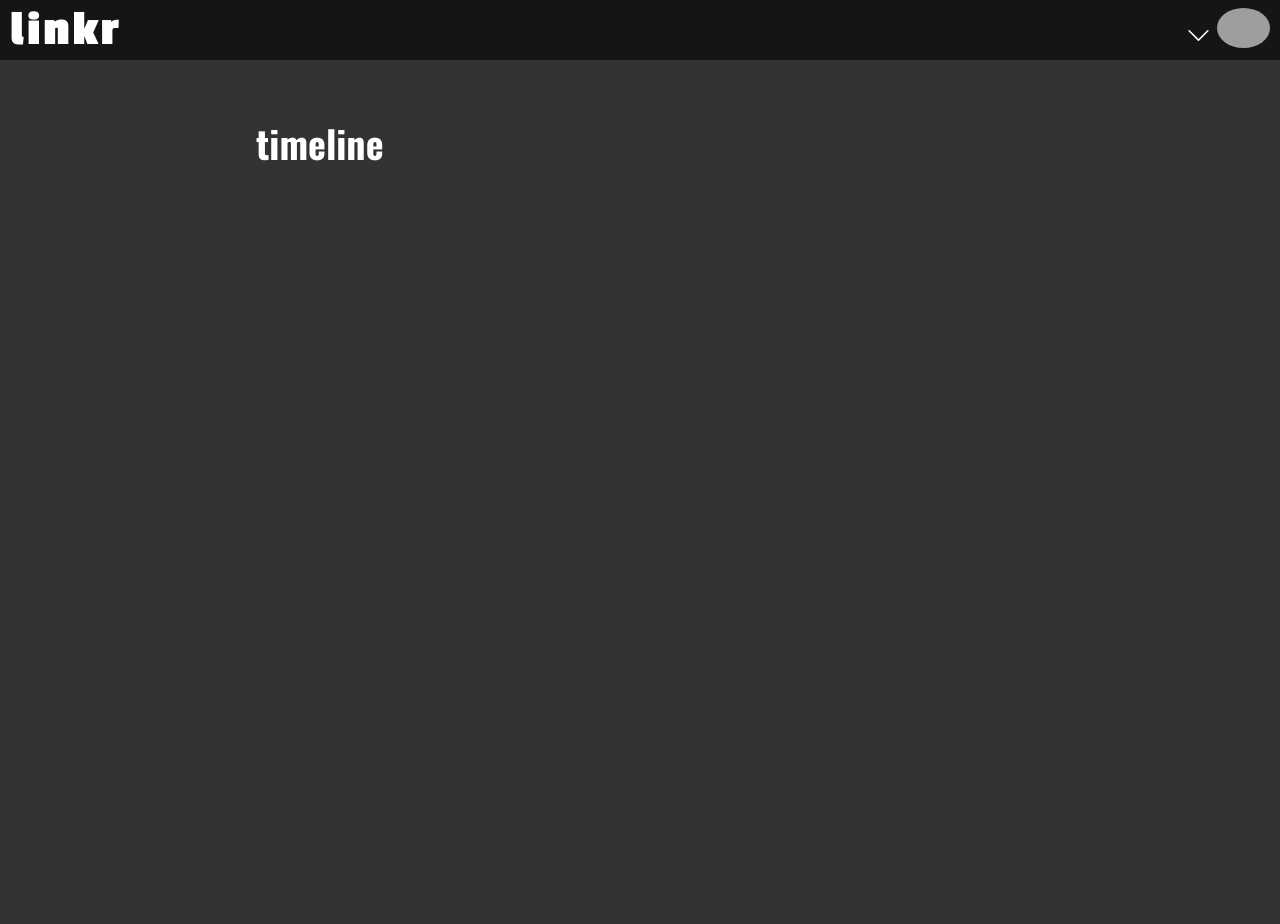
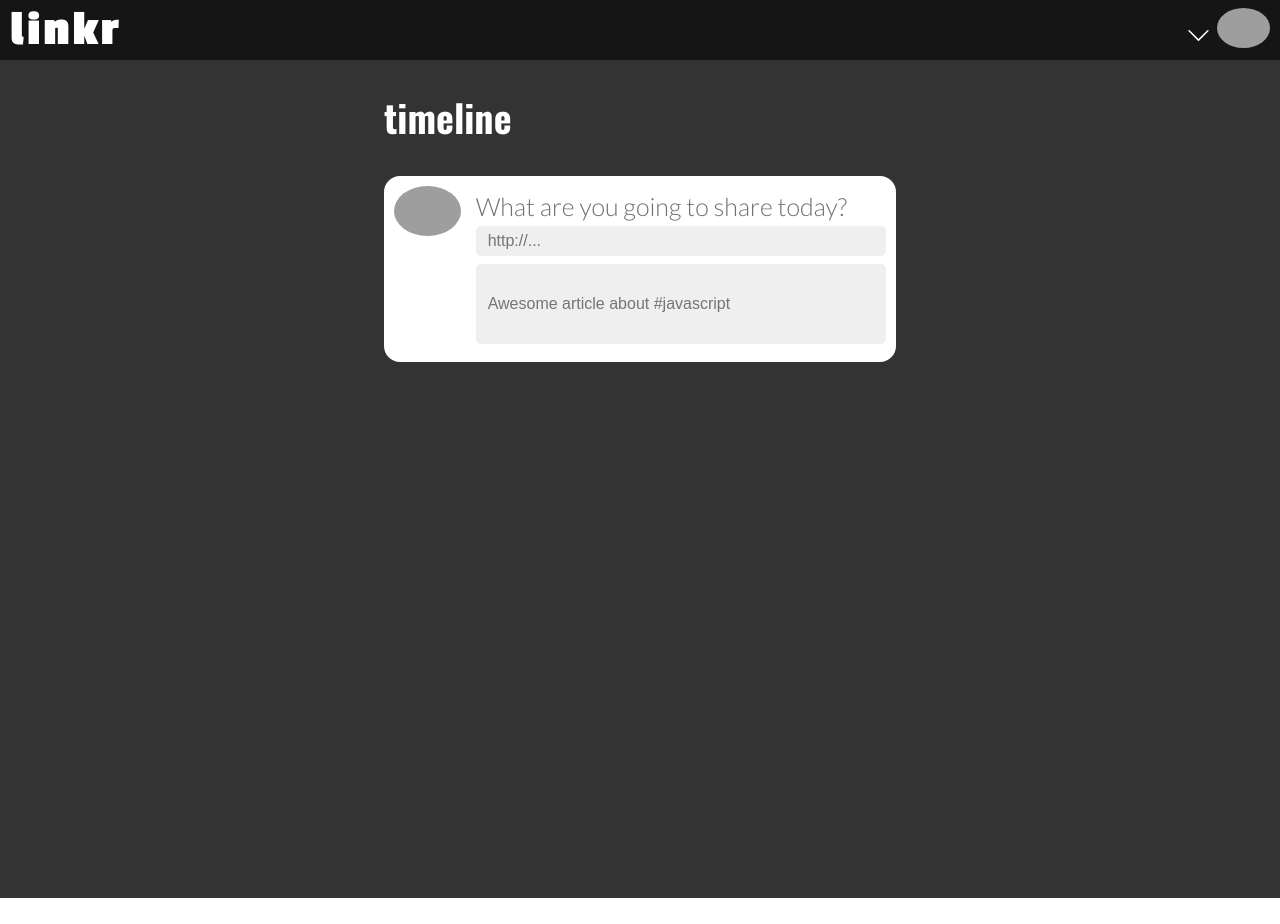
Before and after one commit to marcos-asdes/projeto17-linkr-front, a React (Create React App) app: page /timeline in a window 1280 px wide. After the commit the page ends 898 px from the top, so only its background shows below. Built offline with nearby package versions, Linux system fonts and the light colour scheme; grey boxes are pictures that could not be loaded.

Commit message:
Update timeline layout - new post

```diff
--- a/src/pages/HomePage/index.js
+++ b/src/pages/HomePage/index.js
@@ -1,5 +1,11 @@
 import Header from "../../components/Header";
-import { Main, Container } from "./style";
+import {
+  Main,
+  Container,
+  NewPostContainer,
+  PictureContainer,
+  InputsContainer,
+} from "./style";
 
 const HomePage = () => {
   return (
@@ -8,12 +14,42 @@ const HomePage = () => {
       <Container>
         <Main>
           <h2>timeline</h2>
-          {/* <NewPost />
-        <Posts /> */}
+          <NewPost />
+          {/* <Posts /> */}
         </Main>
       </Container>
     </>
   );
 };
 
+const NewPost = () => {
+  return (
+    <NewPostContainer>
+      <PictureContainer>
+        <img
+          src="https://i.pinimg.com/474x/65/25/a0/6525a08f1df98a2e3a545fe2ace4be47.jpg"
+          alt="profile-pic"
+        />
+      </PictureContainer>
+      <InputsContainer>
+        <span>What are you going to share today?</span>
+        <input
+          type="url"
+          name="url"
+          id="url"
+          placeholder="http://..."
+          required
+        ></input>
+        <input
+          type="text"
+          id="description"
+          name="description"
+          placeholder="Awesome article about #javascript"
+          required
+        ></input>
+      </InputsContainer>
+    </NewPostContainer>
+  );
+};
+
 export default HomePage;
--- a/src/pages/HomePage/style.js
+++ b/src/pages/HomePage/style.js
@@ -5,13 +5,13 @@ const Container = styled.div`
   justify-content: center;
   width: 100%;
   background-color: #333333;
-  padding-top: 5%;
+  padding-top: 3%;
 `;
 
 const Main = styled.div`
   color: #ffffff;
   height: 100vh;
-  width: 60%;
+  width: 40%;
 
   h2 {
     font-family: "Oswald";
@@ -20,4 +20,55 @@ const Main = styled.div`
   }
 `;
 
-export { Main, Container };
+const NewPostContainer = styled.div`
+  padding: 10px;
+  width: 100%;
+  background-color: #ffffff;
+  border-radius: 16px;
+  display: flex;
+  flex-direction: row;
+  margin: 40px 0 20px 0;
+`;
+
+const PictureContainer = styled.div`
+  img {
+    height: 50px;
+    border-radius: 50%;
+  }
+`;
+
+const InputsContainer = styled.div`
+  width: 100%;
+  margin-left: 15px;
+  display: flex;
+  flex-direction: column;
+  span {
+    width: 100%;
+    font-family: "Lato";
+    font-weight: 300;
+    font-size: 25px;
+    line-height: 40px;
+    color: #707070;
+  }
+  input {
+    background: #efefef;
+    border: none;
+    border-radius: 5px;
+    height: 30px;
+    width: 100%;
+    margin-bottom: 8px;
+    padding-left: 12px;
+  }
+  input#description {
+    height: 80px;
+  }
+  input::placeholder {
+    font-size: 16px;
+    vertical-align: text-top;
+  }
+  input:focus {
+    outline: none;
+  }
+`;
+
+export { Main, Container, NewPostContainer, PictureContainer, InputsContainer };
```
